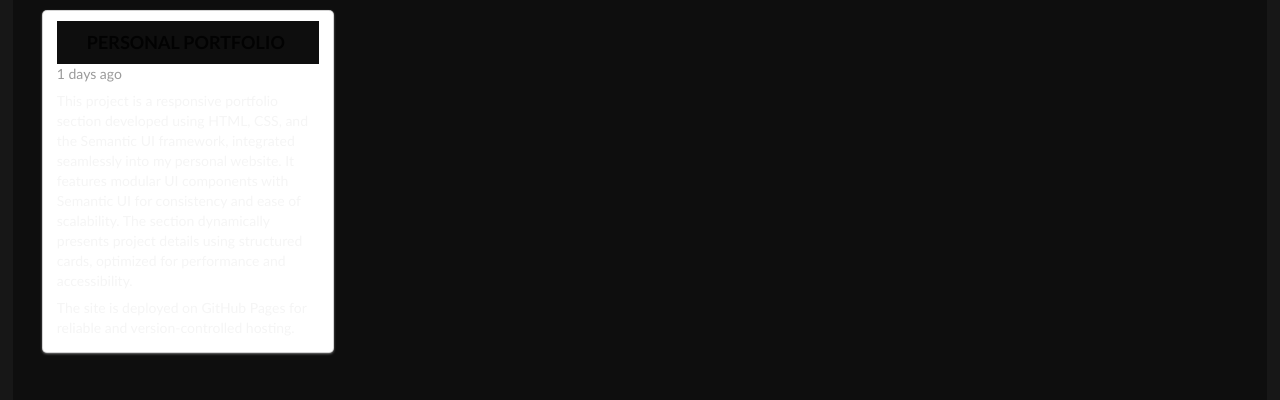
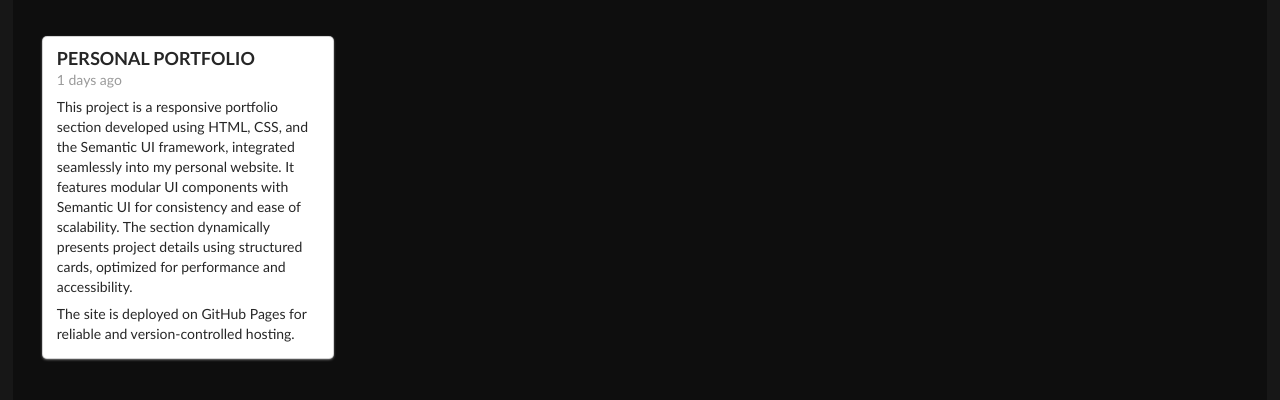
Before and after one commit to KADRSasanka/KADRSasanka.github.io, a plain HTML site: page projects.html in a window 1280 px wide. Shown: the part 170-570 px from the top of the page. Drawn offline with Linux system fonts and the light colour scheme.

Commit message:
Update projet.css

```diff
--- a/projet.css
+++ b/projet.css
@@ -8,3 +8,13 @@
     height: 85.5vh;
     display: block;
 }
+.card-header {
+    background-color: white;
+    padding: 0;
+}
+.card-para {
+    color: rgba(0, 0, 0, 0.85);
+}
+.intro-h1 {
+    margin-bottom: 5vh;
+}
```
